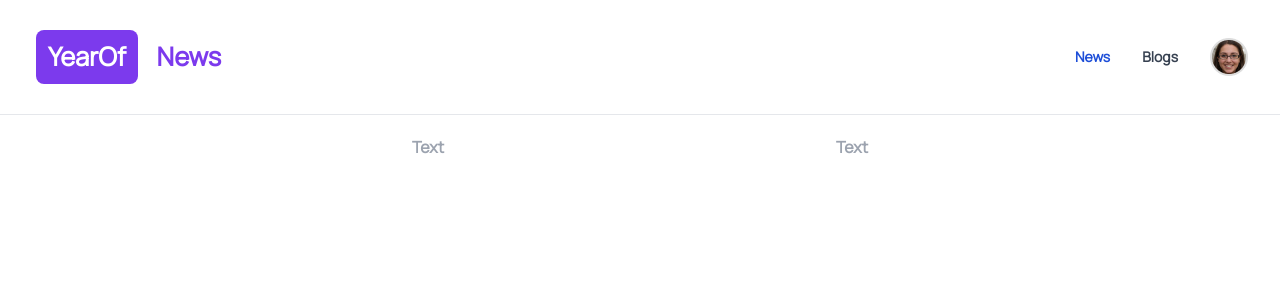
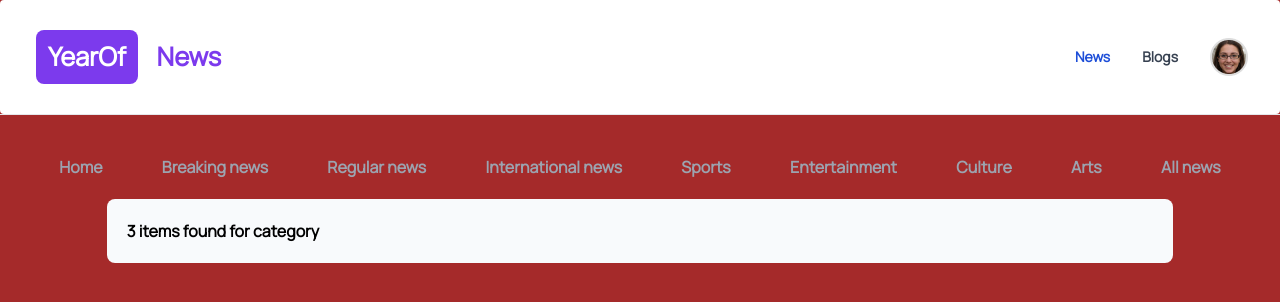
Before and after one commit to sami019325/assignmnet-6, a plain HTML site: page index.html in a window 1280 px wide. Drawn offline with nearby package versions, Linux system fonts and the light colour scheme; no server answers.

```diff
--- a/css/nativeStyle.css
+++ b/css/nativeStyle.css
@@ -1,6 +1,8 @@
 body {
     margin: 0 auto;
     font-family: 'Manrope', sans-serif;
+    /* background: #F6F6F7; */
+    background-color: brown;
 }
 
 h1 {
--- a/index.html
+++ b/index.html
@@ -58,33 +58,20 @@
         </div>
     </nav>
 
-    <!--  <nav class="mb-2 py-5 px-5">
-        <div class="relative w-full p-5">
-            <h1 class="absolute left-0 top-0 h-16  grid grid-cols-3 gap-3 content-center justify-items-center">
-                <span class="bg-violet-600 px-3 py-2 rounded-lg text-white">YearOf
-                </span><span class="py-2 px-3 text-violet-600">News</span>
-            </h1>
+    <hr>
+    <header id="newsTypeContainer" class="w-full p-5 flex place-content-evenly flex-wrap font-bold text-gray-400">
+    </header>
 
-            <div class="absolute right-0 top-0 h-16 ">
-                <img class="hidden " src="image/bar.png" alt="" srcset="">
-                <div class="grid grid-cols-3 gap-3 content-center justify-items-center">
-                    <button class=" font-bold text-violet-600">News</button>
-                    <button class=" font-bold">Blog</button>
-                    <img class="" src="image/Avatar.png" alt="" srcset="">
-                </div>
-            </div>
+    <main class=" w-10/12 m-auto">
+        <div class=" bg-slate-50 p-5 rounded-lg font-bold">
+            <div>3 items found for category </div>
         </div>
-    </nav>
- -->
-    <hr>
-    <div class="w-full p-5 flex place-content-evenly flex-nowrap  font-bold text-gray-400">
-        <button class="">Text</button>
-        <button class="">Text</button>
+        <div class="bg-lime-200 mt-5 mb-5  rounded-lg">
 
-    </div>
+        </div>
+    </main>
 
-
-    <script src="js/displayNoneOrBlock.js"></script>
+    <script src="js/navBar.js"></script>
 </body>
 
 </html>
--- /dev/null
+++ b/js/navBar.js
@@ -0,0 +1,56 @@
+const getData = category => {
+
+    fetch(`https://openapi.programming-hero.com/api/news/${category}`)
+        .then(Response => Response.json())
+        .then(newData => showData(newData))
+
+
+
+}
+
+getData('01')
+
+const newsTypeList = ['Home', 'Breaking news', 'Regular news', 'International news', 'Sports', 'Entertainment', 'Culture', 'Arts', 'All news'];
+
+newsTypeList.forEach(typeOfNews => {
+    console.log(typeOfNews);
+    newsTypeContainer = document.getElementById('newsTypeContainer')
+    const newsType = document.createElement('div');
+    newsType.innerHTML = `
+    <button onclick="displayNews('${typeOfNews}')" class="hover:bg-violet-50 hover:text-violet-600 px-5 mt-5 rounded">${typeOfNews}</button>
+    `
+    newsTypeContainer.appendChild(newsType)
+});
+
+
+const displayNews = (newsType) => {
+    console.log(newsType);
+}
+
+
+// show data
+const showData = datatype => { console.log(datatype); }
+/* <div class="p-2 bg-gray-50 rounded">
+<div class="grid grid-cols-1 grid-rows-3 md:grid-cols-3 gap-4">
+    <img class="col-span-1 w-full h-full row-span-3"
+        src="https://images.unsplash.com/photo-1453728013993-6d66e9c9123a?ixlib=rb-1.2.1&ixid=MnwxMjA3fDB8MHxzZWFyY2h8MXx8bGVuc3xlbnwwfHwwfHw%3D&w=1000&q=80"
+        alt="" srcset="">
+    <div class="col-span-2 row-span-2 text-ellipsis">
+        <h2>Lorem ipsum dolor sit amet consectetur adipisicing elit. Labore, minus!</h2>
+        <p class=" h-24 text-ellipsis overflow-hidden">
+        </p>
+    </div>
+    <div class="col-span-2 row-span-1 grid grid-cols-3">
+        <div class=" grid justify-items-center content-center">
+            <img src="image/Avatar.png" alt="" srcset="">
+            <p>jan 10, 2022</p>
+        </div>
+        <div class=" grid justify-items-center content-center">
+            <p class="font-bold text-gray-400">1.5M</p>
+        </div>
+        <button class=" grid justify-items-center content-center">
+            <img src="image/arrow-right-short.png" alt="" srcset="">
+        </button>
+    </div>
+</div>
+</div> */
```
Also changed, not shown: image/arrow-right-short.png (added), js/displayNoneOrBlock.js (deleted).
